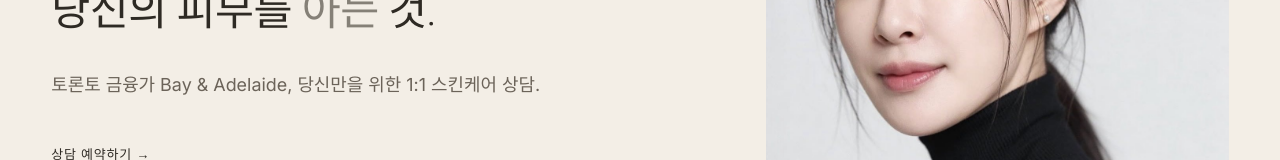
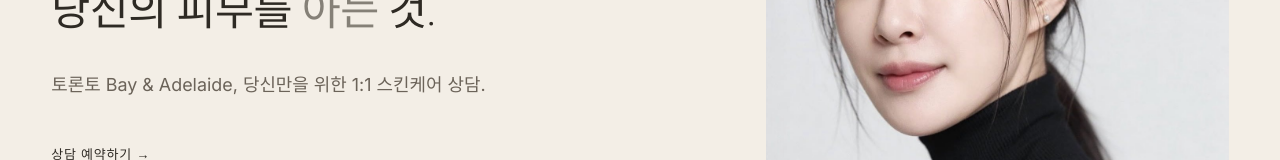
Before and after one commit to kyungleekim92-cmd/jenny-kim-beauty, a Next.js app: page /ko in a window 1280 px wide. Shown: the part 380-540 px from the top of the page. Built offline with nearby package versions, Linux system fonts and the light colour scheme.

Commit message:
Hero: drop 금융가 from KO lede

```diff
--- a/components/Hero.tsx
+++ b/components/Hero.tsx
@@ -31,7 +31,7 @@ const copy = {
         당신의 피부를 <em>아는</em> 것.
       </>
     ),
-    lede: "토론토 금융가 Bay & Adelaide, 당신만을 위한 1:1 스킨케어 상담.",
+    lede: "토론토 Bay & Adelaide, 당신만을 위한 1:1 스킨케어 상담.",
     cta: "상담 예약하기",
     alt: "독립 뷰티 컨설턴트 제니 킴의 인물 사진",
   },
```
